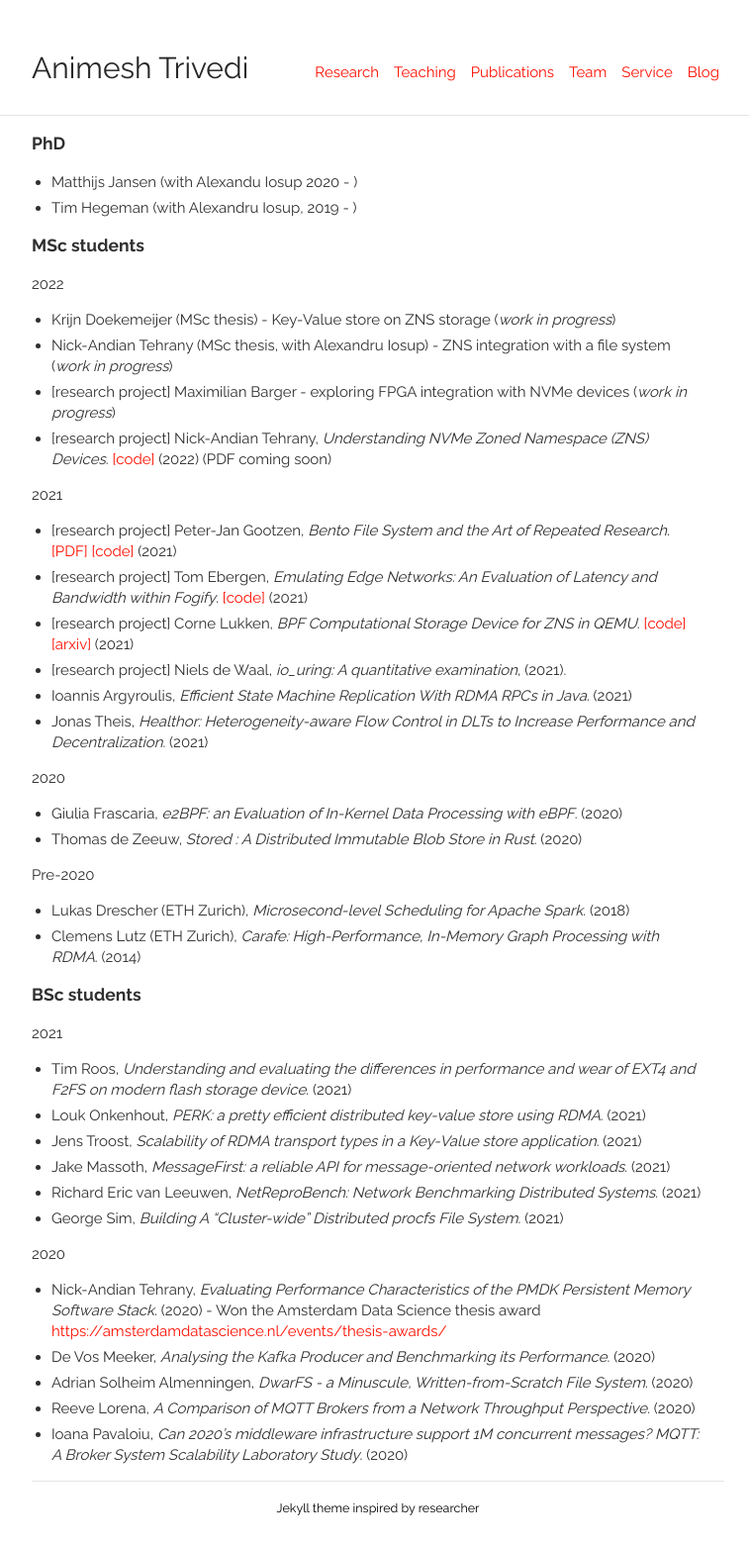
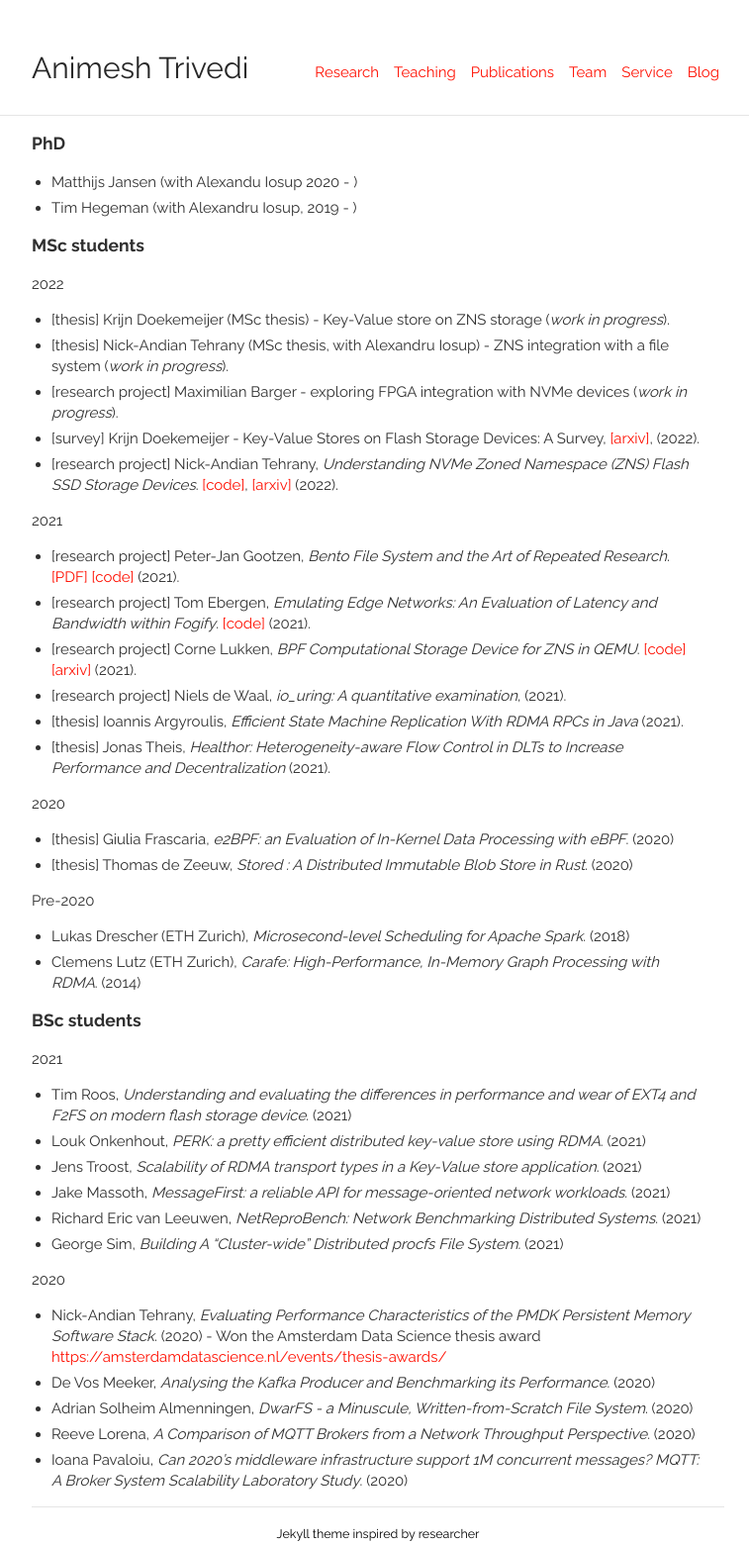
Before and after one commit to animeshtrivedi/animeshtrivedi.github.io, a Jekyll site: the page built from team.md, in a window 1280 px wide. Shown: the whole page at 99% size, without its empty margins (258-1015 px from the left). Built offline with Jekyll 4.4.1, drawn with Linux system fonts in a browser that asks for light colours; before the commit the page ends 1534 px from its top, so only the background shows below that.

Commit message:
team update

```diff
--- a/team.md
+++ b/team.md
@@ -11,22 +11,23 @@ permalink: /team/
 
 ### MSc students
 2022
-  * Krijn Doekemeijer (MSc thesis) - Key-Value store on ZNS storage (*work in progress*)
-  * Nick-Andian Tehrany (MSc thesis, with Alexandru Iosup) - ZNS integration with a file system (*work in progress*)
-  * [research project] Maximilian Barger - exploring FPGA integration with NVMe devices (*work in progress*)
-  * [research project] Nick-Andian Tehrany, *Understanding NVMe Zoned Namespace (ZNS) Devices*. [[code]](https://github.com/nicktehrany/ZNS-Study) (2022) (PDF coming soon)
+  * [thesis] Krijn Doekemeijer (MSc thesis) - Key-Value store on ZNS storage (*work in progress*).
+  * [thesis] Nick-Andian Tehrany (MSc thesis, with Alexandru Iosup) - ZNS integration with a file system (*work in progress*).
+  * [research project] Maximilian Barger - exploring FPGA integration with NVMe devices (*work in progress*).
+  * [survey] Krijn Doekemeijer - Key-Value Stores on Flash Storage Devices: A Survey, [[arxiv]](https://arxiv.org/abs/2205.07975), (2022).
+  * [research project] Nick-Andian Tehrany, *Understanding NVMe Zoned Namespace (ZNS) Flash SSD Storage Devices*. [[code]](https://github.com/nicktehrany/ZNS-Study), [[arxiv]](https://arxiv.org/abs/2206.01547) (2022).
 
 2021
-  * [research project] Peter-Jan Gootzen, *Bento File System and the Art of Repeated Research*. [[PDF]](https://github.com/Peter-JanGootzen/bento_reproducibility_research/blob/master/Bento_and_the_Art_of_Repeated_Research.pdf) [[code]](https://github.com/Peter-JanGootzen/bento_reproducibility_research) (2021)
-  * [research project] Tom Ebergen, *Emulating Edge Networks: An Evaluation of Latency and Bandwidth within Fogify*. [[code]](https://github.com/Tmonster/fogify-evaluation) (2021)
-  * [research project] Corne Lukken, *BPF Computational Storage Device for ZNS in QEMU*. [[code]](https://github.com/Dantali0n/qemu-csd) [[arxiv]](https://arxiv.org/abs/2112.00142) (2021)
+  * [research project] Peter-Jan Gootzen, *Bento File System and the Art of Repeated Research*. [[PDF]](https://github.com/Peter-JanGootzen/bento_reproducibility_research/blob/master/Bento_and_the_Art_of_Repeated_Research.pdf) [[code]](https://github.com/Peter-JanGootzen/bento_reproducibility_research) (2021).
+  * [research project] Tom Ebergen, *Emulating Edge Networks: An Evaluation of Latency and Bandwidth within Fogify*. [[code]](https://github.com/Tmonster/fogify-evaluation) (2021).
+  * [research project] Corne Lukken, *BPF Computational Storage Device for ZNS in QEMU*. [[code]](https://github.com/Dantali0n/qemu-csd) [[arxiv]](https://arxiv.org/abs/2112.00142) (2021).
   * [research project] Niels de Waal, *io_uring: A quantitative examination*, (2021).
-  * Ioannis Argyroulis, *Efficient State Machine Replication With RDMA RPCs in Java*. (2021)
-  * Jonas Theis, *Healthor: Heterogeneity-aware Flow Control in DLTs to Increase Performance and Decentralization*. (2021)
+  * [thesis] Ioannis Argyroulis, *Efficient State Machine Replication With RDMA RPCs in Java* (2021).
+  * [thesis] Jonas Theis, *Healthor: Heterogeneity-aware Flow Control in DLTs to Increase Performance and Decentralization* (2021).
 
 2020
-  * Giulia Frascaria, *e2BPF: an Evaluation of In-Kernel Data Processing with eBPF*. (2020)
-  * Thomas de Zeeuw, *Stored : A Distributed Immutable Blob Store in Rust*. (2020)
+  * [thesis] Giulia Frascaria, *e2BPF: an Evaluation of In-Kernel Data Processing with eBPF*. (2020)
+  * [thesis] Thomas de Zeeuw, *Stored : A Distributed Immutable Blob Store in Rust*. (2020)
 
 Pre-2020
   * Lukas Drescher (ETH Zurich), *Microsecond-level Scheduling for Apache Spark*. (2018)
```
Also changed, not shown: publications.md (+2 -0 lines).
